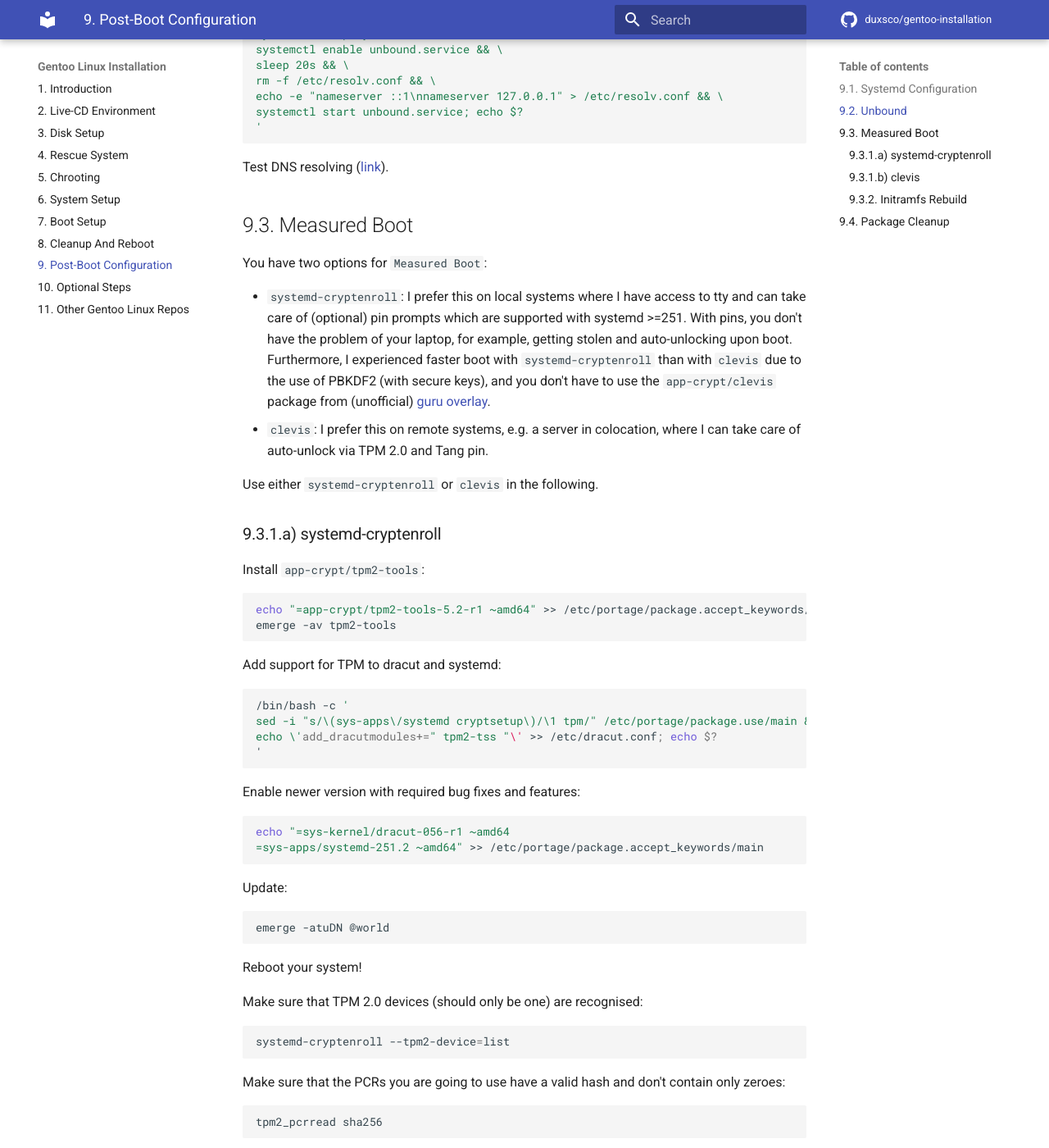
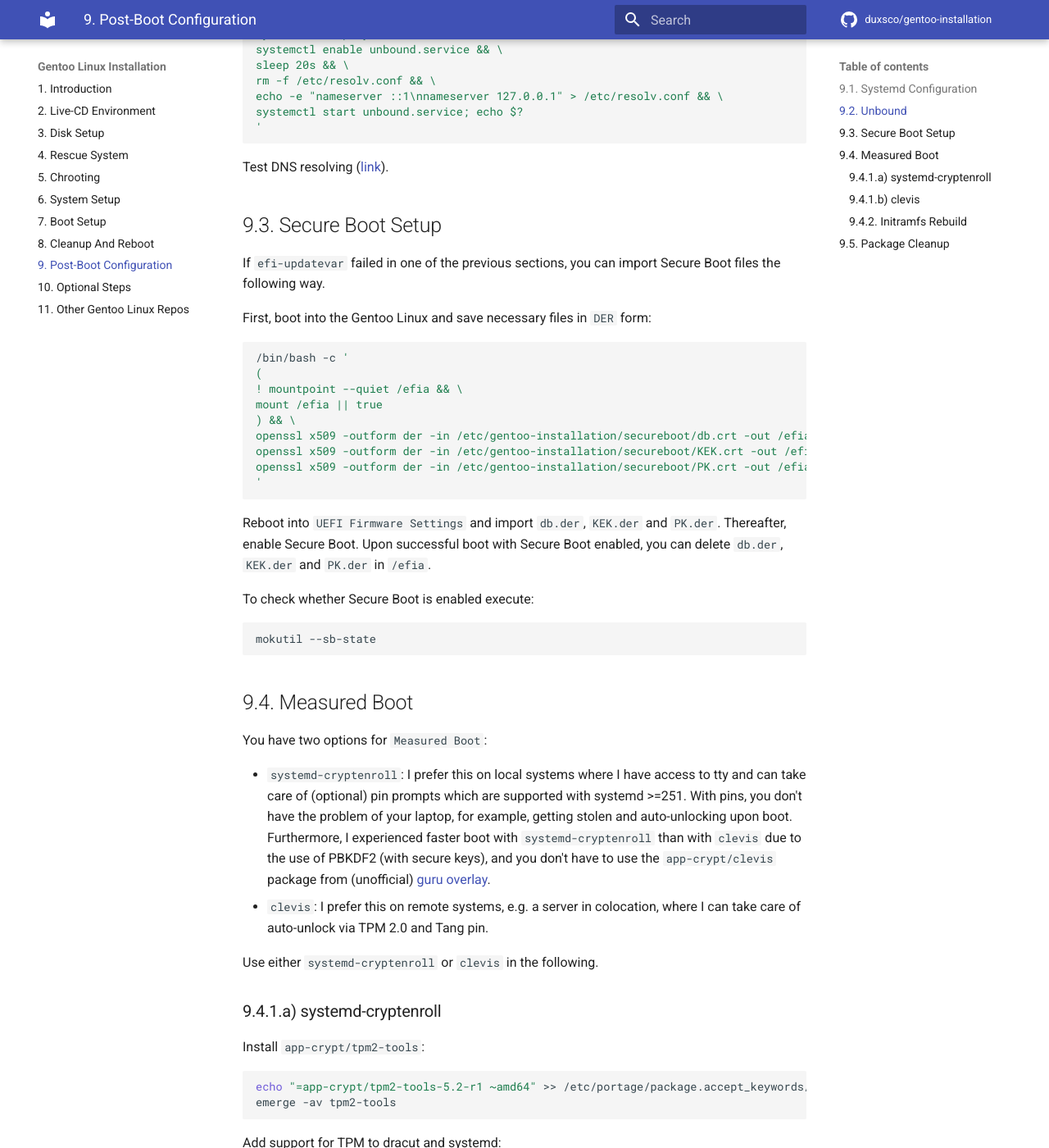
Before and after one commit to duxsco/gentoo-installation, an MkDocs documentation site: the page built from docs/post-boot_configuration.md, in a window 1280 px wide and 1400 px high, scrolled down 3081 px. Shown: the whole window at 82% size. Built offline with MkDocs 1.6.1 and Material for MkDocs 9.7.7, drawn with Linux system fonts in a browser that asks for light colours; comment, search, counter and statistics services are not loaded; some of the changed text lies outside the part shown.

Commit message:
Move Secure Boot section to post-boot configuration

````diff
--- a/docs/post-boot_configuration.md
+++ b/docs/post-boot_configuration.md
@@ -166,7 +166,33 @@ systemctl start unbound.service; echo $?
 
 Test DNS resolving ([link](https://openwrt.org/docs/guide-user/services/dns/dot_unbound#testing)).
 
-## 9.3. Measured Boot
+## 9.3. Secure Boot Setup
+
+If `efi-updatevar` failed in one of the previous sections, you can import Secure Boot files the following way.
+
+First, boot into the Gentoo Linux and save necessary files in `DER` form:
+
+```bash
+/bin/bash -c '
+(
+! mountpoint --quiet /efia && \
+mount /efia || true
+) && \
+openssl x509 -outform der -in /etc/gentoo-installation/secureboot/db.crt -out /efia/db.der && \
+openssl x509 -outform der -in /etc/gentoo-installation/secureboot/KEK.crt -out /efia/KEK.der && \
+openssl x509 -outform der -in /etc/gentoo-installation/secureboot/PK.crt -out /efia/PK.der; echo $?
+'
+```
+
+Reboot into `UEFI Firmware Settings` and import `db.der`, `KEK.der` and `PK.der`. Thereafter, enable Secure Boot. Upon successful boot with Secure Boot enabled, you can delete `db.der`, `KEK.der` and `PK.der` in `/efia`.
+
+To check whether Secure Boot is enabled execute:
+
+```bash
+mokutil --sb-state
+```
+
+## 9.4. Measured Boot
 
 You have two options for `Measured Boot`:
 
@@ -175,7 +201,7 @@ You have two options for `Measured Boot`:
 
 Use either `systemd-cryptenroll` or `clevis` in the following.
 
-### 9.3.1.a) systemd-cryptenroll
+### 9.4.1.a) systemd-cryptenroll
 
 Install `app-crypt/tpm2-tools`:
 
@@ -241,7 +267,7 @@ Remove overlay directory containing `app-crypt/clevis`:
 rm -rf /root/localrepo
 ```
 
-### 9.3.1.b) clevis
+### 9.4.1.b) clevis
 
 Install `dev-vcs/git`:
 
@@ -298,7 +324,7 @@ clevis luks list -d /dev/sdb5
 # 1: tpm2 '{"hash":"sha256","key":"ecc","pcr_bank":"sha256","pcr_ids":"1,2,3,4,5,6,7"}'
 ```
 
-### 9.3.2. Initramfs Rebuild
+### 9.4.2. Initramfs Rebuild
 
 Enable [portage hook](https://wiki.gentoo.org/wiki//etc/portage/bashrc) and reinstall `sys-kernel/gentoo-kernel-bin` to integrate clevis OR systemd's TPM support in initramfs and GnuPG auto-sign `/boot` files:
 
@@ -337,7 +363,7 @@ drwxr-xr-x 1 root root      140 14. Jun 23:13 ../
 
 `.old` and `.old.sig` files are those of the initial package installation within chroot. `initramfs.old` doesn't have clevis and systemd's TPM support integrated.
 
-## 9.4. Package Cleanup
+## 9.5. Package Cleanup
 
 Remove extraneous packages (should be only `app-editors/nano`, `app-eselect/eselect-repository`, `app-misc/yq` and `app-portage/cpuid2cpuflags`):
 
````
Also changed, not shown: docs/optional_steps.md (+1 -27 lines).
